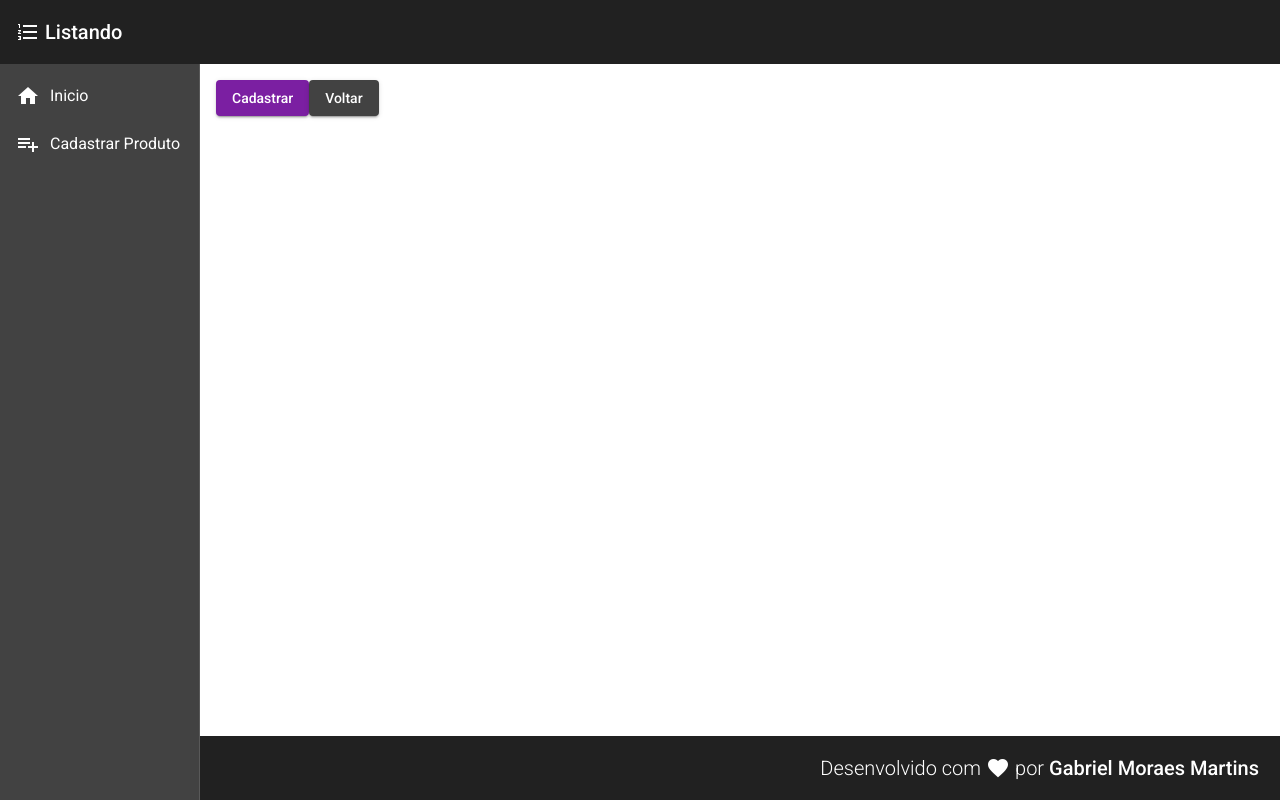
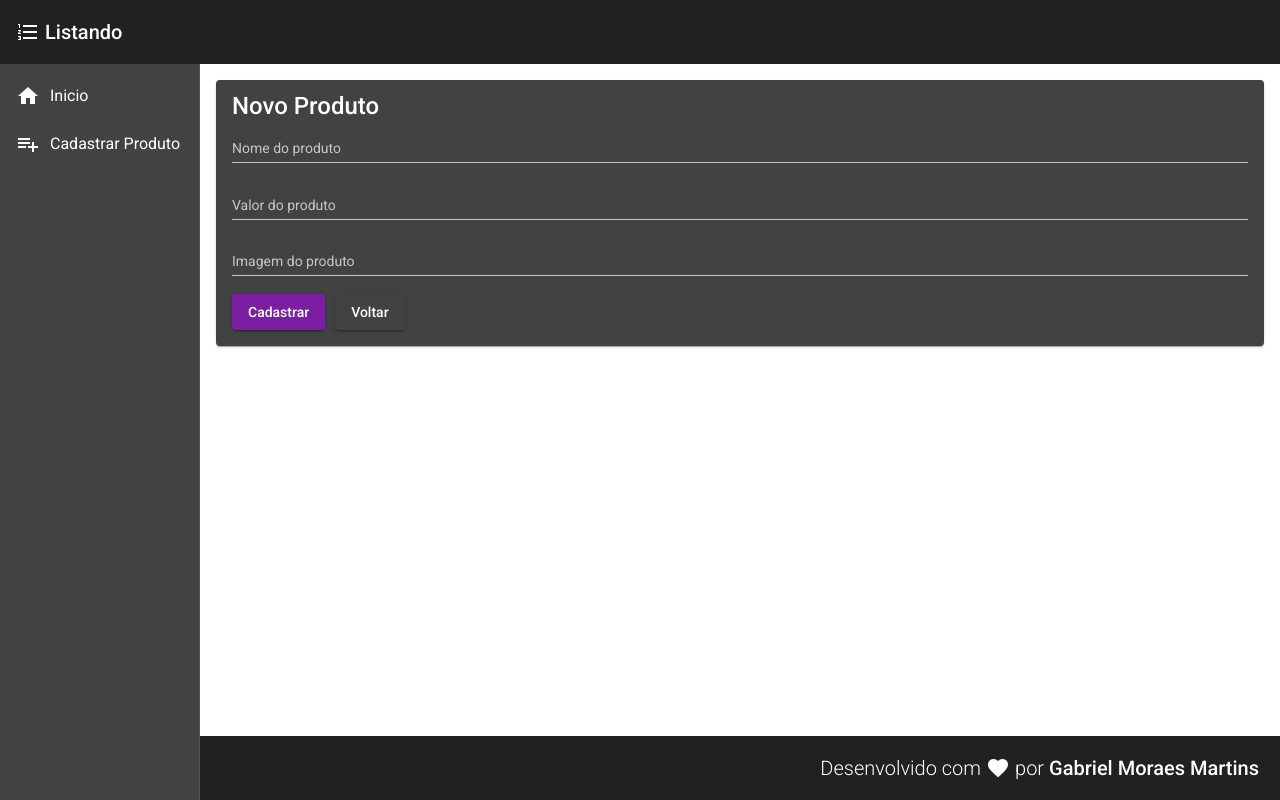
Before and after one commit to gmorae/angular-9-essencial, an Angular app in the folder frontend/: page /create in a window 1280 px wide. Built offline with nearby package versions, Linux system fonts and the light colour scheme.

Commit message:
Metodo post completed and form html

```diff
--- a/frontend/src/app/components/products/create/create.component.css
+++ b/frontend/src/app/components/products/create/create.component.css
@@ -0,0 +1,8 @@
+form {
+    display: flex;
+    flex-direction: column;
+}
+
+button + button {
+    margin-left: 10px;
+}
--- a/frontend/src/app/components/products/create/create.component.html
+++ b/frontend/src/app/components/products/create/create.component.html
@@ -1,2 +1,16 @@
-<button mat-raised-button (click)="create()" color="primary"> Cadastrar</button>
-<button mat-raised-button (click)="cancel()"> Voltar</button>
+<mat-card class="card">
+    <mat-card-title>Novo Produto</mat-card-title>
+    <form>
+        <mat-form-field>
+            <input type="text" matInput placeholder="Nome do produto" [(ngModel)]="product.name" name="name">
+        </mat-form-field>
+        <mat-form-field>
+            <input type="text" matInput placeholder="Valor do produto" [(ngModel)]="product.price" name="price">
+        </mat-form-field>
+        <mat-form-field>
+            <input type="text" matInput placeholder="Imagem do produto" [(ngModel)]="product.image" name="image">
+        </mat-form-field>
+    </form>
+    <button mat-raised-button (click)="create()" color="primary"> Cadastrar</button>
+    <button mat-raised-button (click)="cancel()"> Voltar</button>
+</mat-card>
--- a/frontend/src/app/components/products/create/create.component.ts
+++ b/frontend/src/app/components/products/create/create.component.ts
@@ -10,9 +10,9 @@ import { ProductsModel } from 'src/app/models/products.model';
 })
 export class CreateComponent implements OnInit {
   product: ProductsModel = {
-    name: "Iphone 8",
-    price: 2500,
-    image: "https://encrypted-tbn1.gstatic.com/shopping?q=tbn:ANd9GcR3jAZy6iFXjCalP9-ZTFAWIXkEtm6V-I4qcmEfxdnueyIf-ffRljYcJ4V9XSN5orId3k-ODz6ENfQSzi6PXVkZNNyoDVxa&usqp=CAE"
+    name: "",
+    price: null,
+    image: ""
   }
   constructor(
     private _router: Router,
```
Also changed, not shown: frontend/src/app/app.module.ts (+10 -1 lines), 1 other file (tests, documents, lock files or other folders).
